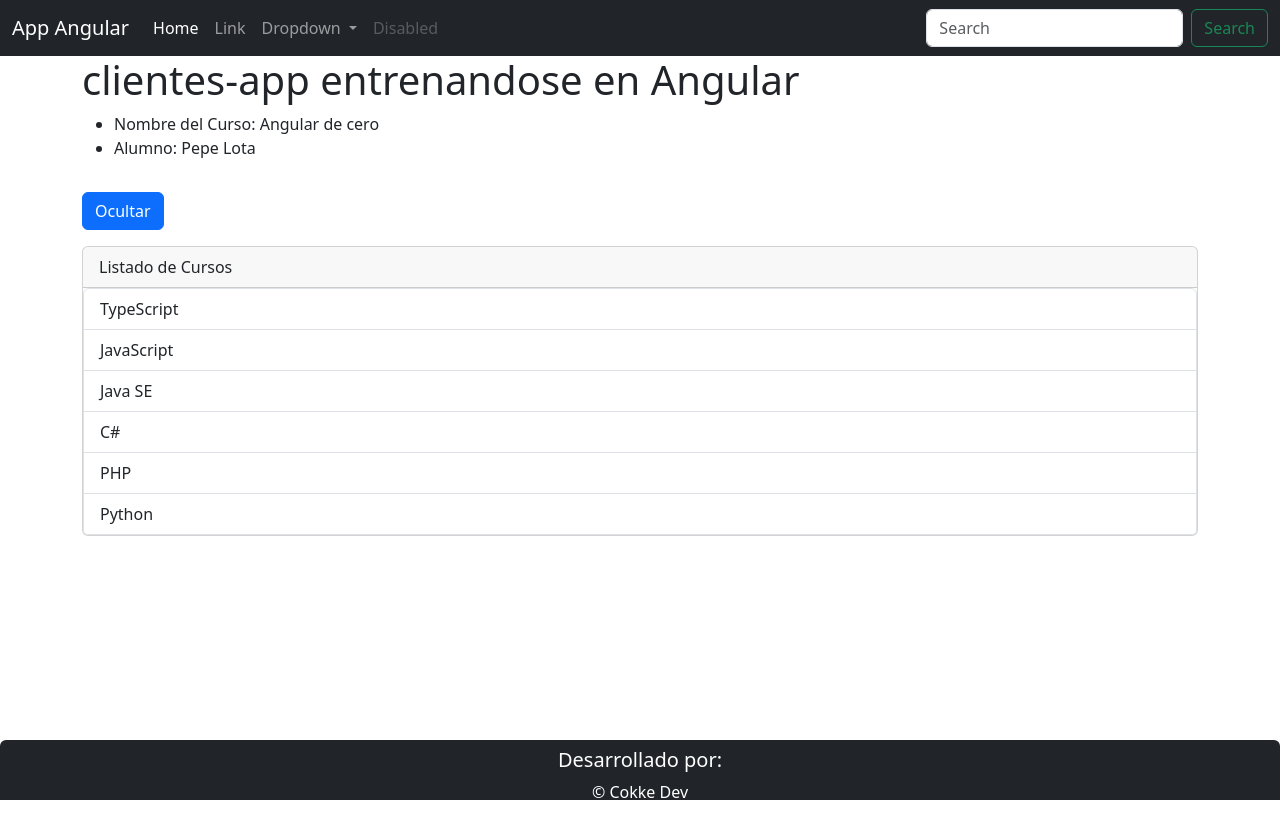
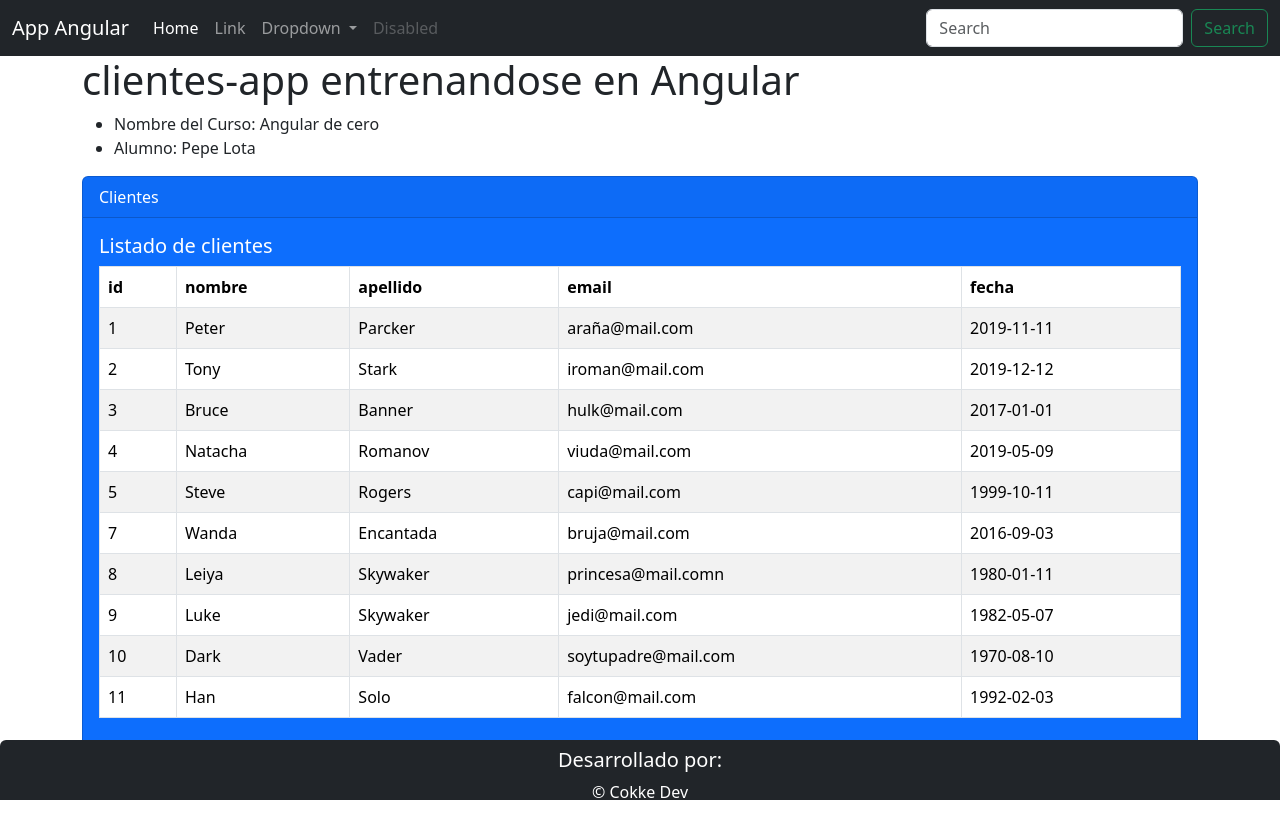
Before and after one commit to cokke07/Angular_Cliente_App, an Angular app: page /clientes in a window 1280 px wide. Built offline with nearby package versions, Linux system fonts and the light colour scheme.

Commit message:
Se agrega un json estatico para ser mostrado en el front, mostrando un listado de clientes

```diff
--- a/src/app/app.component.html
+++ b/src/app/app.component.html
@@ -7,6 +7,7 @@
     <li>Alumno: {{alumno}}</li>
 </ul>
 
-<app-directiva></app-directiva>
+<!-- <app-directiva></app-directiva> -->
+<app-clientes></app-clientes>
 </div>
 <app-footer></app-footer>
--- a/src/app/clientes/clientes.component.html
+++ b/src/app/clientes/clientes.component.html
@@ -1 +1,28 @@
-<p>clientes works!</p>
+<div class="card text-white bg-primary mb-3">
+    <div class="card-header">Clientes</div>
+    <div class="card-body">
+      <h5 class="card-title">Listado de clientes</h5>
+
+        <table class="table table-bordered table-striped">
+            <thead>
+            <tr>
+                <th>id</th>
+                <th>nombre</th>
+                <th>apellido</th>
+                <th>email</th>
+                <th>fecha</th>
+            </tr>
+        </thead>
+        <tbody>
+            <tr *ngFor="let cliente of clientes">
+                <td>{{cliente.id}}</td>
+                <td>{{cliente.nombre}}</td>
+                <td>{{cliente.apellido}}</td>
+                <td>{{cliente.email}}</td>
+                <td>{{cliente.createAt}}</td>
+            </tr>
+        </tbody>
+        </table>
+
+    </div>
+  </div>
--- a/src/app/clientes/clientes.component.ts
+++ b/src/app/clientes/clientes.component.ts
@@ -1,9 +1,28 @@
-import { Component } from '@angular/core';
+import { Component, OnInit } from '@angular/core';
+import { Cliente } from './cliente';
 
 @Component({
   selector: 'app-clientes',
   templateUrl: './clientes.component.html',
 })
-export class ClientesComponent {
+export class ClientesComponent implements OnInit{
 
+  clientes: Cliente[] = [
+    {id: 1 ,nombre:'Peter',apellido:'Parcker',email:'araña@mail.com',createAt:'2019-11-11'},
+    {id: 2 ,nombre:'Tony',apellido:'Stark',email:'iroman@mail.com',createAt:'2019-12-12'},
+    {id: 3 ,nombre:'Bruce',apellido:'Banner',email:'hulk@mail.com',createAt:'2017-01-01'},
+    {id: 4 ,nombre:'Natacha',apellido:'Romanov',email:'viuda@mail.com',createAt:'2019-05-09'},
+    {id: 5 ,nombre:'Steve',apellido:'Rogers',email:'capi@mail.com',createAt:'1999-10-11'},
+    {id: 7 ,nombre:'Wanda',apellido:'Encantada',email:'bruja@mail.com',createAt:'2016-09-03'},
+    {id: 8 ,nombre:'Leiya',apellido:'Skywaker',email:'princesa@mail.comn',createAt:'1980-01-11'},
+    {id: 9 ,nombre:'Luke',apellido:'Skywaker',email:'jedi@mail.com',createAt:'1982-05-07'},
+    {id: 10 ,nombre:'Dark',apellido:'Vader',email:'soytupadre@mail.com',createAt:'1970-08-10'},
+    {id: 11 ,nombre:'Han',apellido:'Solo',email:'falcon@mail.com',createAt:'1992-02-03'}
+  ]  ;
+
+  constructor(){}
+
+  ngOnInit(): void {
+
+  }
 }
```
Also changed, not shown: src/app/clientes/cliente.ts (+6 -5 lines).
